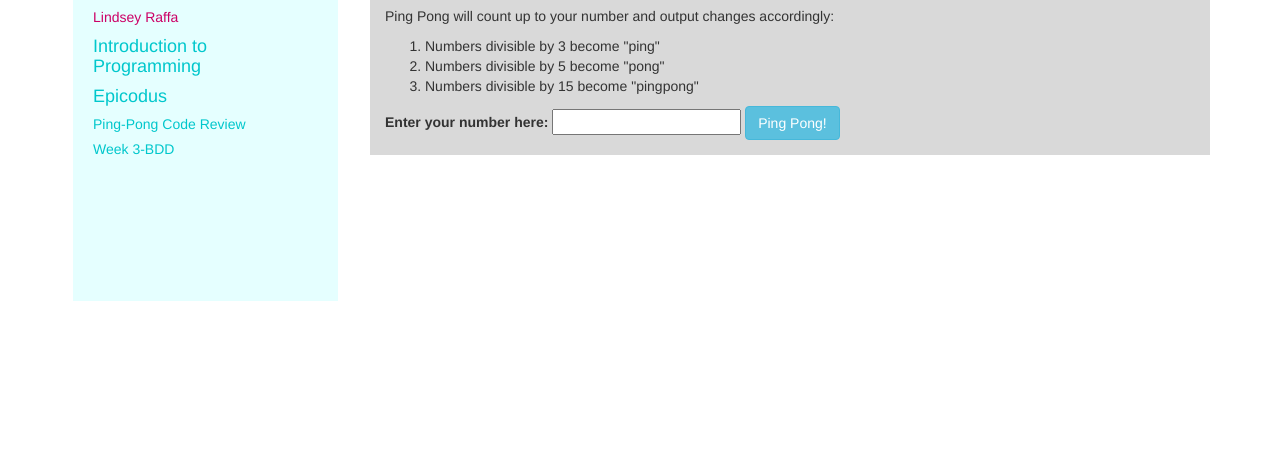
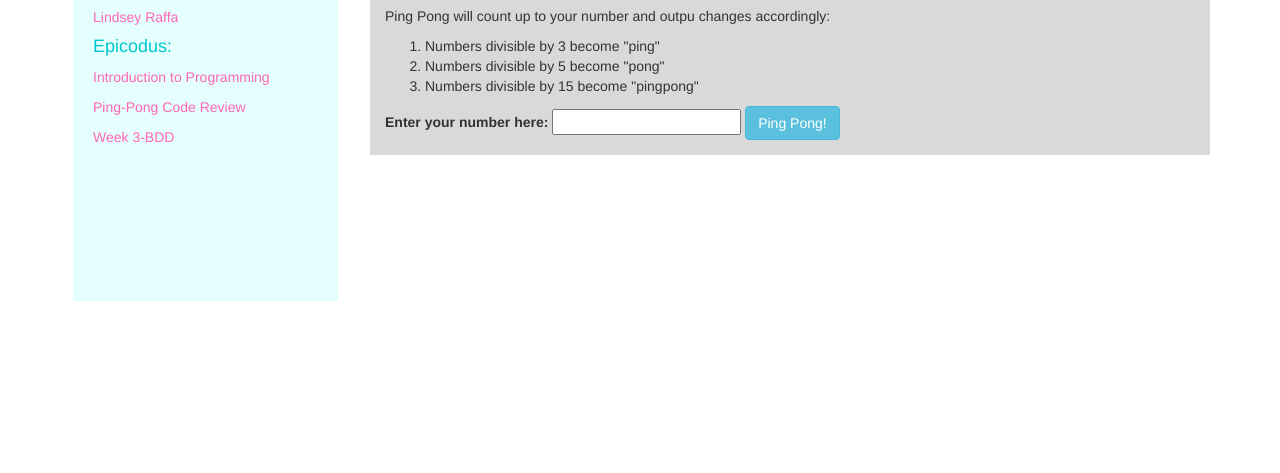
Before and after one commit to laraffa/ping-pong-review, a plain HTML site: page index.html in a window 1280 px wide. Shown: the part 327-800 px from the top of the page. Drawn offline with nearby package versions, Linux system fonts and the light colour scheme.

Commit message:
add styling to paragraphs

```diff
--- a/css/styles.css
+++ b/css/styles.css
@@ -2,6 +2,7 @@
   background-color: #007f80;
   text-align: center;
   color: #b3feff;
+  font-family: georgia;
 }
 
 .document {
@@ -25,5 +26,5 @@
 }
 
 .sidebar p {
-  color: #cc0066;
+  color:  #ff66b3;
 }
--- a/index.html
+++ b/index.html
@@ -24,16 +24,16 @@
         <p>
           Lindsey Raffa
         </p>
-        <h4>Introduction to Programming</h4>
-        <h4>Epicodus</h4>
-        <h5>Ping-Pong Code Review</h5>
-        <h5>Week 3-BDD</h5>
+        <h4>Epicodus:</h4>
+        <p>Introduction to Programming</p>
+        <p>Ping-Pong Code Review</p>
+        <p>Week 3-BDD</p>
       </div>
         <div class= "document">
           <h2>Let's play ping-pong!</h2>
 
           <h4>The rules of this game are simple:</h4>
-          <p>Ping Pong will count up to your number and output changes accordingly:
+          <p>Ping Pong will count up to your number and outpu changes accordingly:
             <ol>
               <li>Numbers divisible by 3 become "ping"</li>
               <li>Numbers divisible by 5 become "pong"</li>
```
